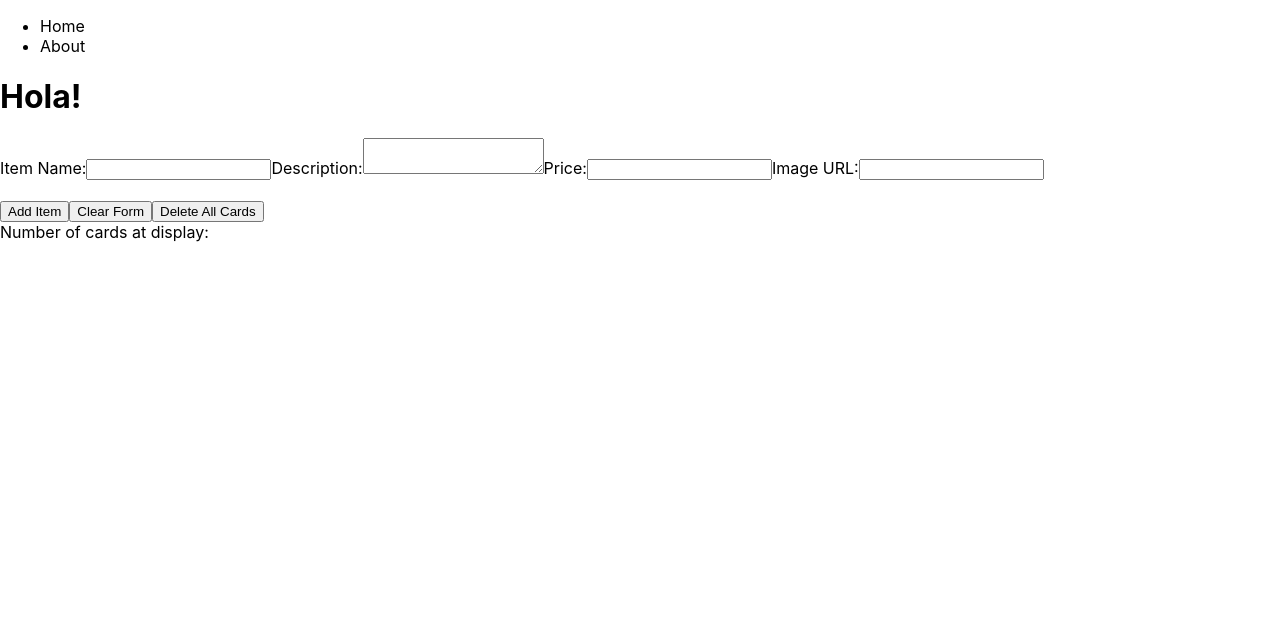
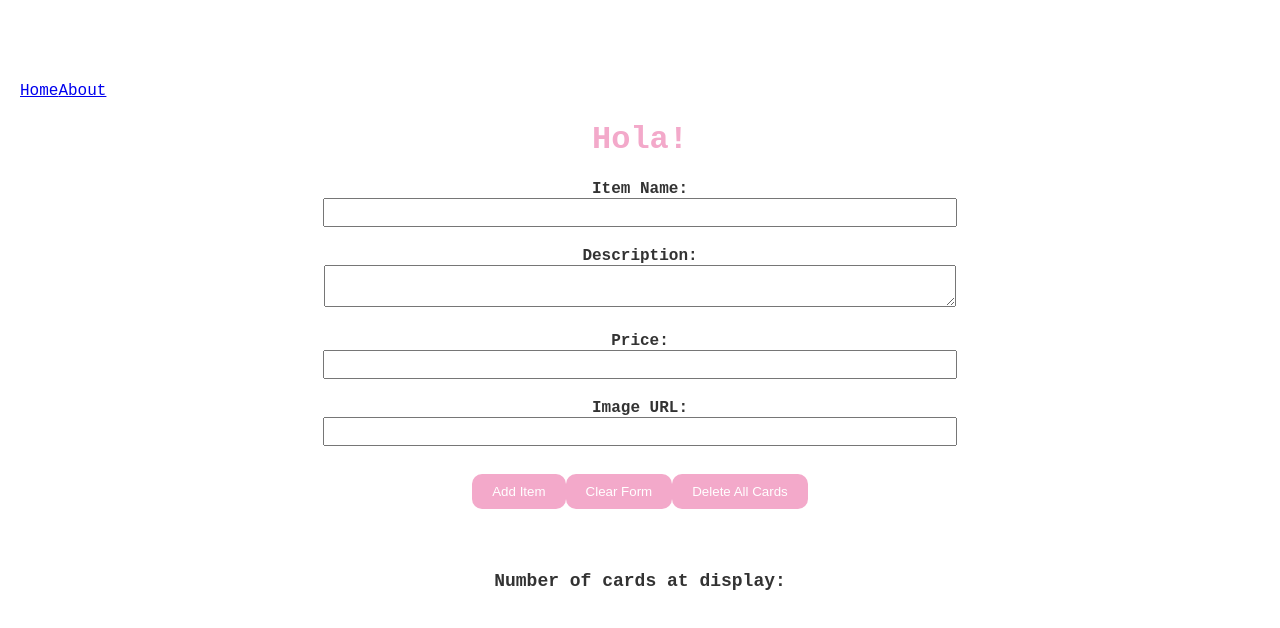
Before and after one commit to Taqdeer/455_Assignments, a React (Create React App) app: page / in a window 1280 px wide. Shown: the top 628 px of the page. Built offline with nearby package versions, Linux system fonts and the light colour scheme.

Commit message:
adds styles

```diff
--- a/src/App.js
+++ b/src/App.js
@@ -1,6 +1,6 @@
 import { BrowserRouter, Routes, Route } from "react-router-dom";
-import Home from "./components/Home"
-import About from "./components/About"
+import Home from "./components/Home/Home"
+import About from "./components/About/About"
 
 function App() {
   return (
--- a/src/components/About.js
+++ b/src/components/About/About.jsx
@@ -1,6 +1,10 @@
+import Nav from "../Nav/Nav";
+import "../styles.css"
+
 export default function About() {
     return(
         <div>
+            <Nav />
             <main>
                 <h1>Myself</h1>
 
--- a/src/components/Home.js
+++ b/src/components/Home/Home.jsx
@@ -1,15 +1,11 @@
+import React from 'react';
+import Nav from "../Nav/Nav";
+
 export default function Home() {
 
     return (
         <div>
-          <header>
-            <nav>
-              <ul>
-                <li> Home </li>
-                <li> About </li>
-              </ul>
-            </nav>
-          </header>
+          <Nav />
           <main>
             <h1>Hola!</h1>
             <form id="itemForm">
--- /dev/null
+++ b/src/components/Nav/Nav.jsx
@@ -0,0 +1,11 @@
+import React from 'react';
+import { Link } from 'react-router-dom';
+
+export default function Nav() {
+    return(
+        <div>
+            <Link to='/'>Home</Link>
+            <Link to='/about'>About</Link>
+        </div>
+    )
+  }
--- /dev/null
+++ b/src/components/styles.css
@@ -0,0 +1,203 @@
+body {
+    font-family: 'Courier New', monospace;
+    color: #333333;
+    margin: 0;
+    padding: 20px;
+  }
+
+  h1 {
+    color: #f3a9ca;
+  }
+
+  nav {
+    padding: 10px;
+    text-align: right;
+  }
+
+  nav ul {
+    list-style-type: none;
+    margin: 0;
+    padding: 0;
+  }
+
+  nav li {
+    display: inline-block;
+    margin-right: 10px;
+  }
+
+  nav a {
+    text-decoration: none;
+    color: #333333;
+    padding: 5px;
+  }
+
+  form {
+    margin-top: 20px;
+  }
+
+  main{
+    text-align: center;
+  }
+
+  label {
+    display: block;
+    margin-top: 10px;
+    font-weight: bold;
+  }
+
+  input[type="text"],
+  input[type="number"],
+  textarea,
+  input[type="url"] {
+    width: 50%;
+    padding: 5px;
+    margin-bottom: 10px;
+  }
+
+  button {
+    background-color: #f3a9ca;
+    color: #ffffff;
+    border: none;
+    padding: 10px 20px;
+    cursor: pointer;
+    border-radius: 10px;
+  }
+
+  .miniHeading{
+    color: #f3a9ca;
+    font-weight: bolder;
+  }
+  button:hover {
+    background-color: #f4c2d8;
+  }
+
+  div {
+    margin-top: 5%;
+  }
+
+.card-title {
+  font-size: 18px;
+  font-weight: bold;
+  color: #333;
+  text-align: center;
+}
+.card-description {
+  font-size: 14px;
+  color: #666;
+  margin-bottom: 10px;
+  text-align: center;
+}
+.card-price {
+  font-size: 16px;
+  color: #ff9900;
+  margin-bottom: 10px;
+  text-align: center;
+}
+.card-image {
+  width: 350px;
+  height: 350px;
+  height: auto;
+  margin-bottom: 10px;
+  text-align: center;
+}
+
+.card-image:hover {
+  opacity: 50%;
+}
+
+#cardContainer {
+  display: flex;
+  flex-wrap: wrap;
+  justify-content: center;
+  align-items: center;
+  gap: 20px;
+}
+
+#numberOfCards{
+  font-weight: bold;
+  font-size: large;
+}
+
+
+  /* Media Queries */
+  @media (max-width: 768px) {
+    body {
+      padding: 10px;
+    }
+
+    h1 {
+      font-size: 24px;
+    }
+
+    nav {
+      padding: 5px;
+      text-align: center;
+    }
+
+    nav li {
+      display: block;
+      padding-bottom: 20px;
+    }
+
+    .card-title {
+      font-size: 14px;
+      font-weight: bold;
+    }
+    .card-description {
+      font-size: 12px;
+      margin-bottom: 10px;
+    }
+    .card-price {
+      font-size: 12px;
+      margin-bottom: 7px;
+    }
+    .card-image {
+      width: 200px;
+      height: 200px;
+      margin-bottom: 7px;
+    }
+
+    #cardContainer{
+      display: block;
+    }
+  }
+
+  @media (max-width: 480px) {
+    body {
+      padding: 5px;
+    }
+
+    h1 {
+      font-size: 20px;
+    }
+
+    nav{
+      text-align: center;
+    }
+
+    nav li {
+      display: block;
+      margin-bottom: 5px;
+    }
+    .card-title {
+      font-size: 10px;
+      font-weight: bold;
+    }
+    .card-description {
+      font-size: 8px;
+      margin-bottom: 5px;
+    }
+    .card-price {
+      font-size: 10px;
+      margin-bottom: 10px;
+    }
+    .card-image {
+      width: 150px;
+      height: 150px;
+      margin-bottom: 5px;
+    }
+
+    #cardContainer{
+      display: block;
+    }
+  }
```
Also changed, not shown: src/components/Nav/Nav.css (added).
